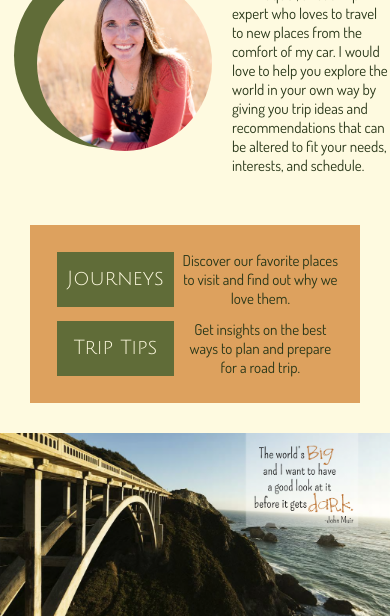
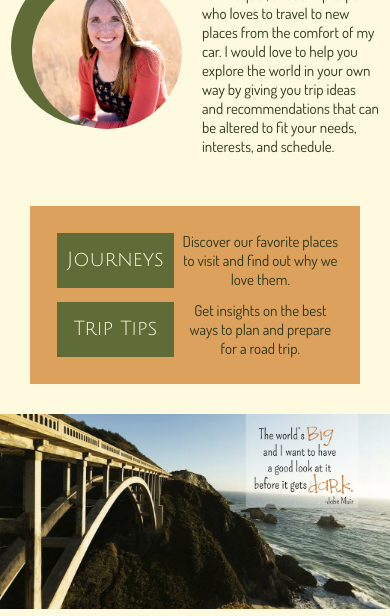
Before and after one commit to braquelw/wdd130, a plain HTML site: page roadtrips/index.html in a window 390 px wide. Shown: the part 484-1100 px from the top of the page. Drawn offline with Linux system fonts and the light colour scheme; a web font is replaced by a local one.

Commit message:
updated middle block

```diff
--- a/roadtrips/styles/style.css
+++ b/roadtrips/styles/style.css
@@ -227,15 +227,15 @@ footer {
     .middleblock {
         margin-top: 30px;
         margin-bottom: 30px;
-        padding-right: 0;
+        padding-right: 10px;
         padding-left: 0;
     }
     .picofme {
-        width: 175px;
+        width: 150px;
     }
     .picdecor {
-        width: 185px;
-        height: 185px;
+        width: 160px;
+        height: 160px;
         margin-top: -15px;
     }
     .offerblock {
```
